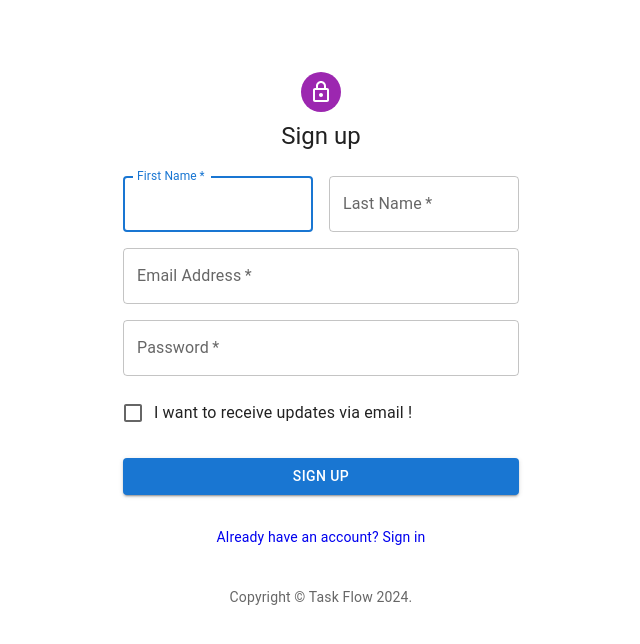
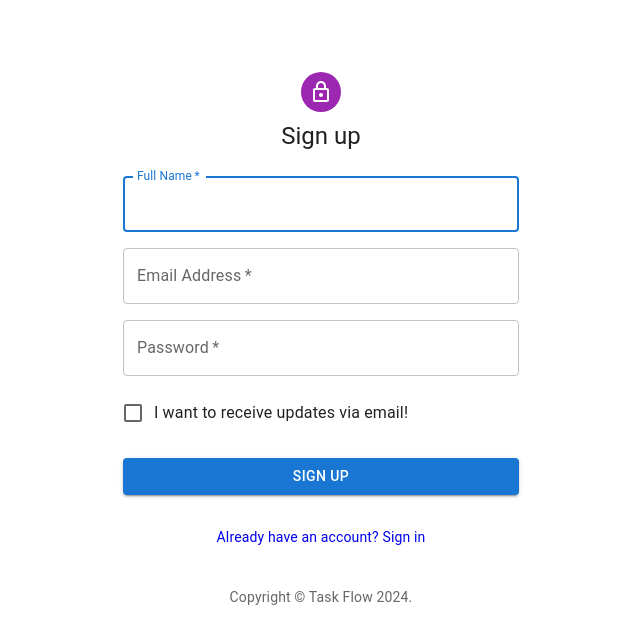
Before and after one commit to exclusiveabhi/task-manager, a React (Vite) app in the folder frontend/: page /signup in a window 1280 px wide. Shown: the top 644 px of the page, without its empty margins (319-959 px from the left). Built offline with nearby package versions, Linux system fonts and the light colour scheme.

Commit message:
21/08/2024

```diff
--- a/frontend/src/auth/SignUp.jsx
+++ b/frontend/src/auth/SignUp.jsx
@@ -25,8 +25,6 @@
   );
 }
 
-// TODO remove, this demo shouldn't need to reset the theme.
-
 const defaultTheme = createTheme();
 
 export default function SignUp() {
@@ -34,6 +32,7 @@
     event.preventDefault();
     const data = new FormData(event.currentTarget);
     console.log({
+      fullName: data.get('fullName'),
       email: data.get('email'),
       password: data.get('password'),
     });
@@ -59,25 +58,15 @@
           </Typography>
           <Box component="form" noValidate onSubmit={handleSubmit} sx={{ mt: 3 }}>
             <Grid container spacing={2}>
-              <Grid item xs={12} sm={6}>
+              <Grid item xs={12}>
                 <TextField
-                  autoComplete="given-name"
-                  name="firstName"
+                  autoComplete="name"
+                  name="fullName"
                   required
                   fullWidth
-                  id="firstName"
-                  label="First Name"
+                  id="fullName"
+                  label="Full Name"
                   autoFocus
-                />
-              </Grid>
-              <Grid item xs={12} sm={6}>
-                <TextField
-                  required
-                  fullWidth
-                  id="lastName"
-                  label="Last Name"
-                  name="lastName"
-                  autoComplete="family-name"
                 />
               </Grid>
               <Grid item xs={12}>
@@ -104,7 +93,7 @@
               <Grid item xs={12}>
                 <FormControlLabel
                   control={<Checkbox value="allowExtraEmails" color="primary" />}
-                  label="I want to receive updates via email !"
+                  label="I want to receive updates via email!"
                 />
               </Grid>
             </Grid>
```
